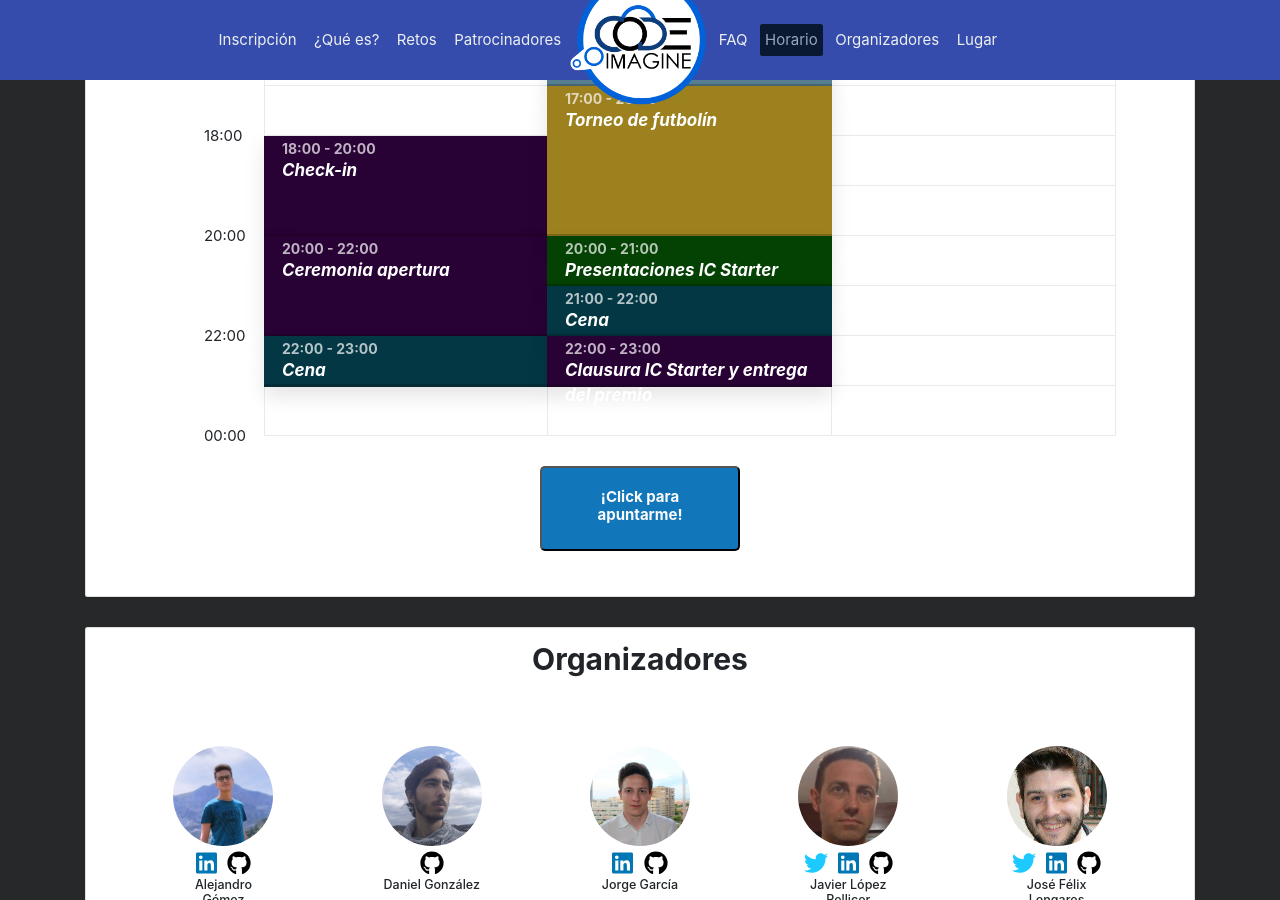
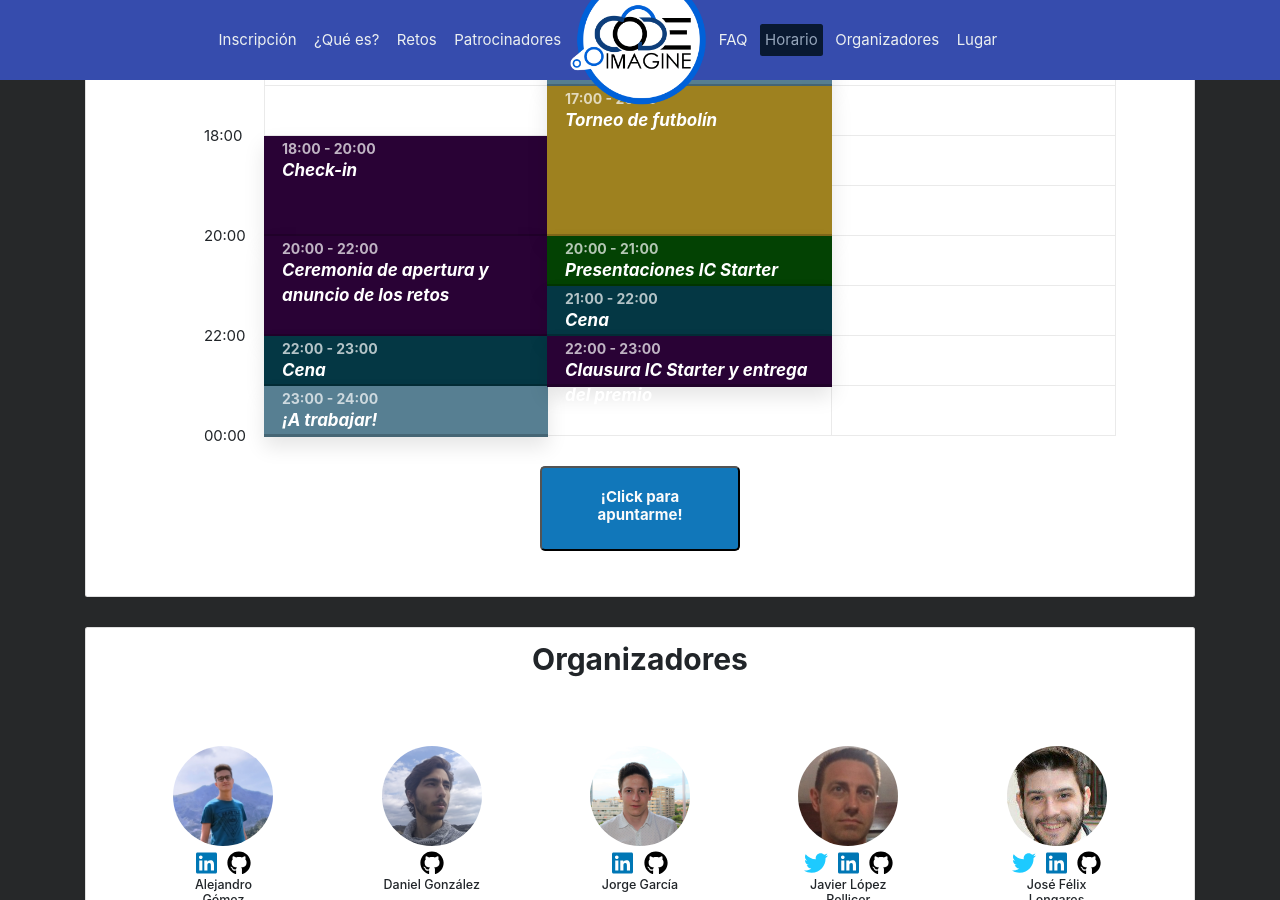
Before and after one commit to ImagineCode19/ImagineCode19.github.io, a Jekyll site: the page built from index.html, in a window 1280 px wide and 900 px high, scrolled down 2964 px. Built offline with Jekyll 4.4.1, drawn with Linux system fonts in a browser that asks for light colours; nearby versions of some CDN libraries; the list of posts is cut into pages by our own code; comment, search, counter and statistics services are not loaded.

Commit message:
Texts fixed

```diff
--- a/_includes/main/schedule.html
+++ b/_includes/main/schedule.html
@@ -27,13 +27,19 @@
 
                                         <li class="single-event" data-start="20:00" data-end="22:00" data-event="event-generic">
                                             <a>
-                                                <em class="event-name">Ceremonia apertura</em>
+                                                <em class="event-name">Ceremonia de apertura y anuncio de los retos</em>
                                             </a>
                                         </li>
 
                                         <li class="single-event" data-start="22:00" data-end="23:00"  data-event="event-food" data-body="aaaa">
                                             <a>
                                                 <em class="event-name">Cena</em>
+                                            </a>
+                                        </li>
+
+                                        <li class="single-event" data-start="23:00" data-end="24:00"  data-event="event-unknown" data-body="aaaa">
+                                            <a>
+                                                <em class="event-name">¡A trabajar!</em>
                                             </a>
                                         </li>
                                     </ul>
--- a/index.html
+++ b/index.html
@@ -60,7 +60,7 @@ faqs:
         cuyo &uacute;nico l&iacute;mite es su <b>imaginaci&oacute;n</b>.'
  - title: '¿Cu&aacute;nto cuesta?'
    body: 'Participar en ImagineCode es <b>gratuito</b>. Durante el evento se proporcionar&aacute;
-        conexi&oacute;n a <b>internet</b> y un lugar en el que participar, además de <b>desayuno</b>, <b>comida</b> y <b>cena</b>, además de una <b>cama</b>para dormir.'
+        conexi&oacute;n a <b>internet</b> y un lugar en el que participar, además de <b>desayuno</b>, <b>comida</b> y <b>cena</b>, además de una <b>cama</b> para dormir.'
  - title: '¿Qué puedo hacer?'
    body: 'Puedes participar en un reto y diseñar/prototipar un proyecto para demostrar tus habilidades. Al final la empresa del reto evaluara todas las propuestas y elegira la ganadora.'
  - title: '¿Qu&eacute; ocurre si no tengo un equipo?'
```
